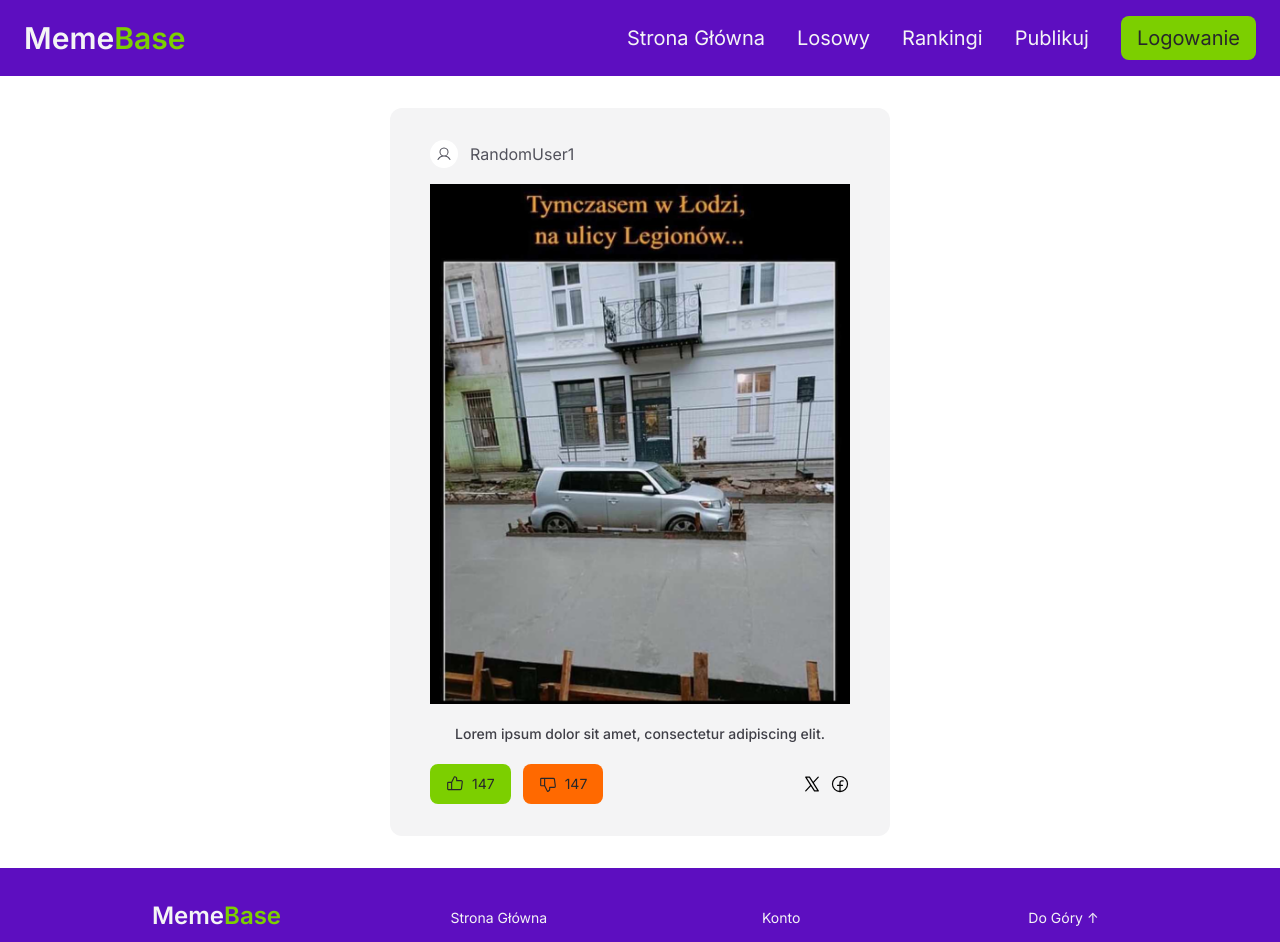
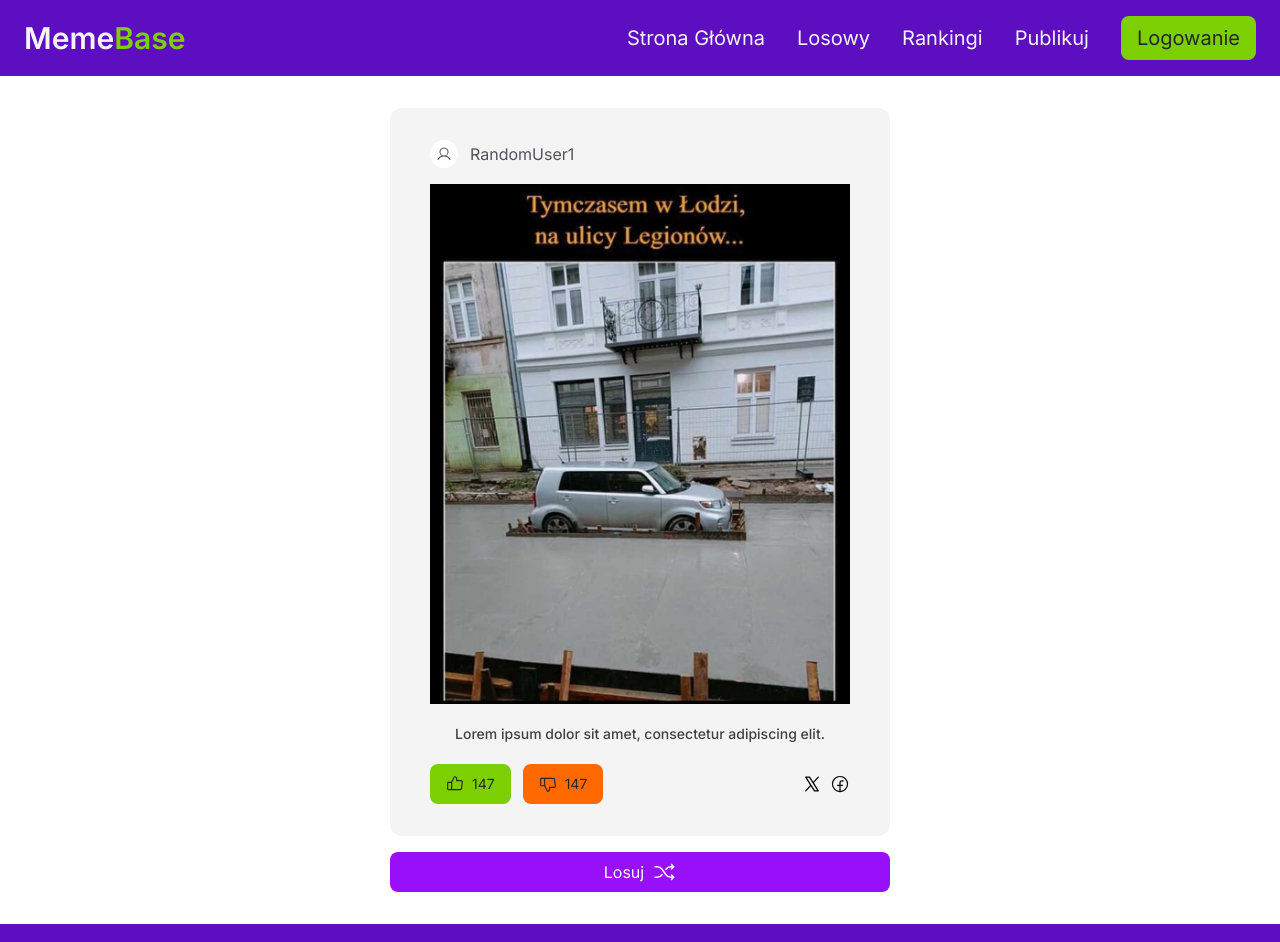
Before and after one commit to iProXDPL/MemeBase-PAW-TR, a React (Vite) app in the folder frontend/: page /losowymem in a window 1280 px wide. Shown: the top 942 px of the page. Built offline with nearby package versions, Linux system fonts and the light colour scheme.

Commit message:
Drobne poprawki
Dodanie przycisku Losuj oraz zamiana href na navlink.

```diff
--- a/frontend/src/features/auth/LoginCard.jsx
+++ b/frontend/src/features/auth/LoginCard.jsx
@@ -1,4 +1,5 @@
-import Button from "../../ui/Button";
+import { NavLink } from "react-router";
+
 function LoginCard() {
   return (
     <div className="flex min-h-screen items-center justify-center">
@@ -23,9 +24,9 @@ function LoginCard() {
           </div>
           <div className="mb-4 text-sm text-gray-600">
             <span className="text-gray-500">Nie masz konta? </span>
-            <a href="/rejestracja" className="text-blue-500">
+            <NavLink to="/rejestracja" className="text-blue-500">
               Zarejestruj się
-            </a>
+            </NavLink>
           </div>
           {/*
             <div className="text-sm text-gray-600 mb-4">
--- a/frontend/src/features/auth/RegisterCard.jsx
+++ b/frontend/src/features/auth/RegisterCard.jsx
@@ -1,3 +1,5 @@
+import { NavLink } from "react-router";
+
 function RegisterCard() {
     return (
       <div className="flex items-center justify-center min-h-screen">
@@ -38,7 +40,7 @@ function RegisterCard() {
             </div>
             <div className="text-sm text-gray-600 mb-4">
               <span className="text-gray-500">Masz już konto? </span>
-              <a href="/logowanie" className="text-blue-500">Zaloguj się</a>
+              <NavLink to="/logowanie" className="text-blue-500">Zaloguj się</NavLink>
             </div>
             <button className="w-full bg-purple-600 text-white py-2 rounded-lg hover:bg-purple-700">
               Zarejestruj się
--- a/frontend/src/pages/RandomMeme.jsx
+++ b/frontend/src/pages/RandomMeme.jsx
@@ -1,14 +1,20 @@
 import MemeCard from "../features/memes/MemeCard";
 import memeUrl1 from "../images/Meme.png";
+import { Shuffle } from "@phosphor-icons/react";
 
 
 function RandomMeme() {
   return (
-    <div className="flex flex-col gap-6 px-6 py-8 sm:gap-12">
+    <div className="flex flex-col gap-6 px-6 py-8 sm:gap-4">
       <MemeCard
         memeUrl={memeUrl1}
         textMeme="Lorem ipsum dolor sit amet, consectetur adipiscing elit."
       />
+      <div className="m-auto w-full sm:w-10/12 md:max-w-[500px]">
+        <button className="w-full flex items-center justify-center gap-2 rounded-lg bg-purple-600 py-2 text-white hover:bg-purple-700">
+              Losuj <Shuffle size="24"/>
+        </button>
+      </div>
     </div>
   );
 }
```
Also changed, not shown: 1 other file (tests, documents, lock files or other folders).
